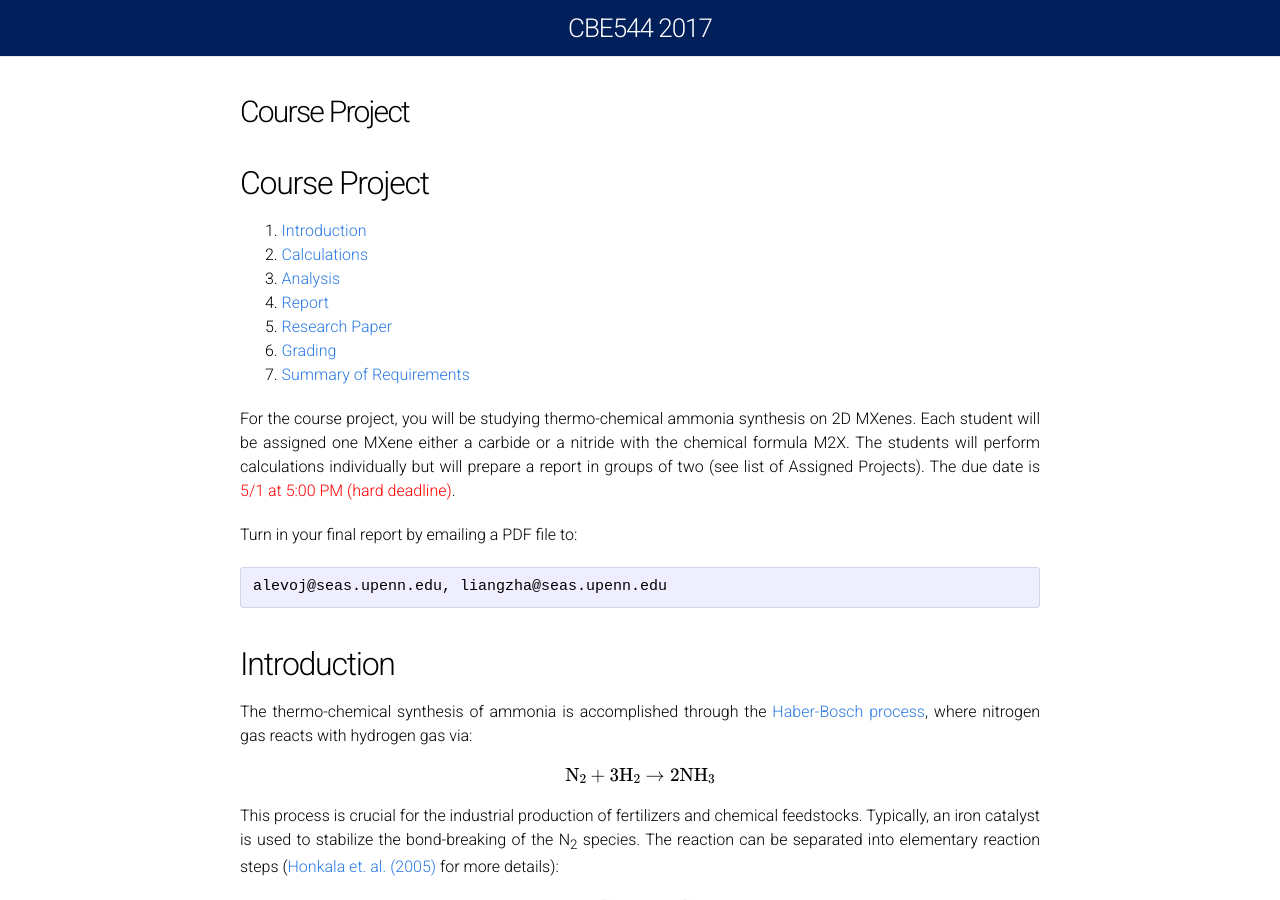
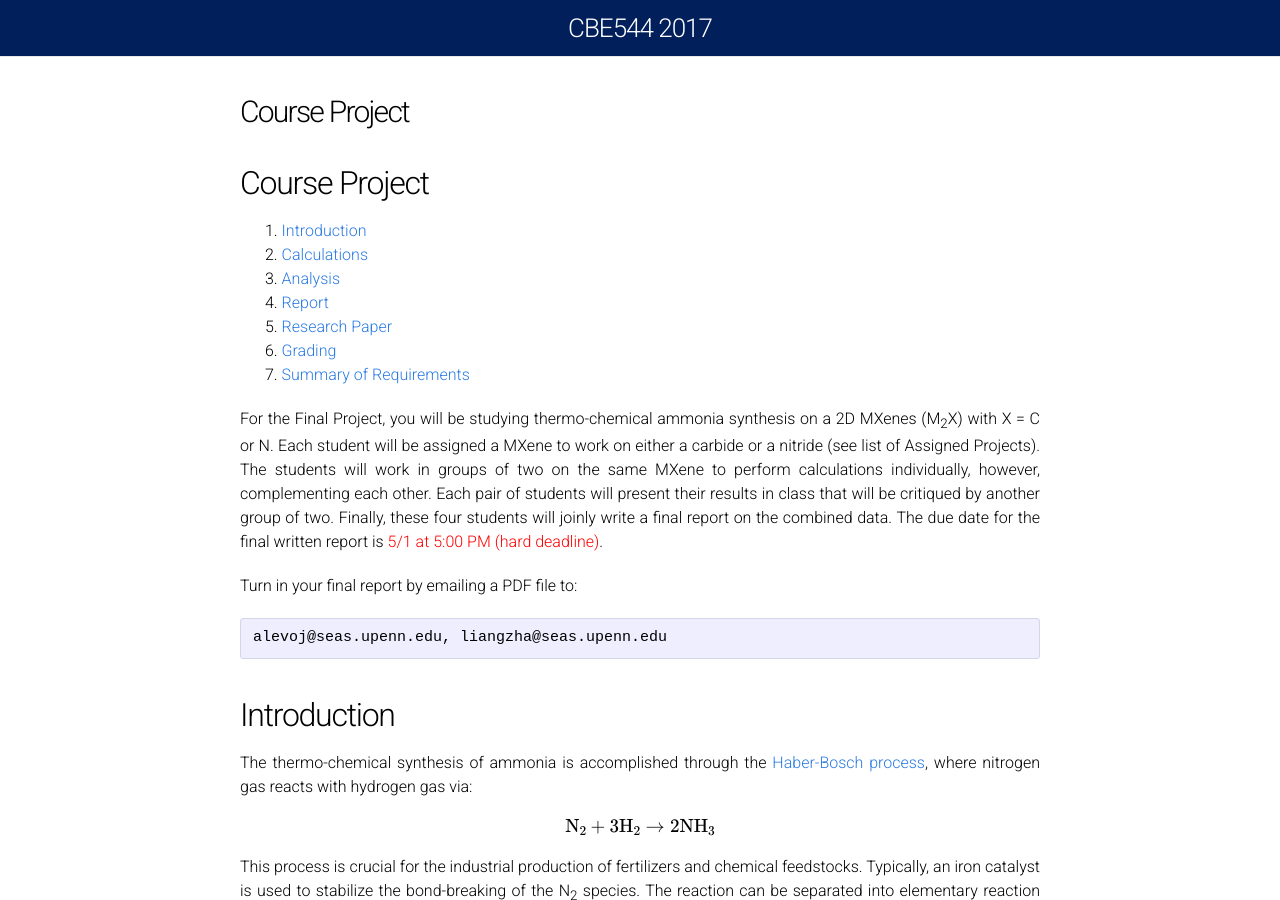
Before and after one commit to vojale/CBE544-2018.github.io, a Jekyll site: the page built from ProjectDescription.md, in a window 1280 px wide and 900 px high. Built offline with Jekyll 4.4.1, drawn with Linux system fonts in a browser that asks for light colours; formulas are drawn with MathJax 3; our own code applies the rules of GitHub Pages for plain Markdown files; some of the changed text lies outside the part shown.

Commit message:
Update ProjectDescription.md

```diff
--- a/ProjectDescription.md
+++ b/ProjectDescription.md
@@ -14,7 +14,7 @@ permalink: /Project/
 7. [Summary of Requirements](#reqs)
 
 
-For the course project, you will be studying thermo-chemical ammonia synthesis on 2D MXenes. Each student will be assigned one MXene either a carbide or a nitride with the chemical formula M2X. The students will perform calculations individually but will prepare a report in groups of two (see list of Assigned Projects). The due date is <font color="red">5/1 at 5:00 PM (hard deadline)</font>.
+For the Final Project, you will be studying thermo-chemical ammonia synthesis on a 2D MXenes (M<sub>2</sub>X) with X = C or N. Each student will be assigned a MXene to work on either a carbide or a nitride (see list of Assigned Projects). The students will work in groups of two on the same MXene to perform calculations individually, however, complementing each other. Each pair of students will present their results in class that will be critiqued by another group of two. Finally, these four students will joinly write a final report on the combined data. The due date for the final written report is <font color="red">5/1 at 5:00 PM (hard deadline)</font>.
 
 Turn in your final report by emailing a PDF file to:
 
@@ -61,9 +61,7 @@ Your goals for the project will be to:
 (1) explore this reaction to find unique adsorption configurations and possibly more favorable thermodynamics,
 (2) explore if the theormodynamics can be changed with functionalization of the MXenes,
 (3) explore relations between the reaction intermediates in the pathway,
-(4) compare
-
-You will be studying MXenes (M<sub>2</sub>X) with X = C or N.
+(4) compare the chemsitry of the carbide and nitride MXenes.
 
 <a name='calcs'></a>
 
```
